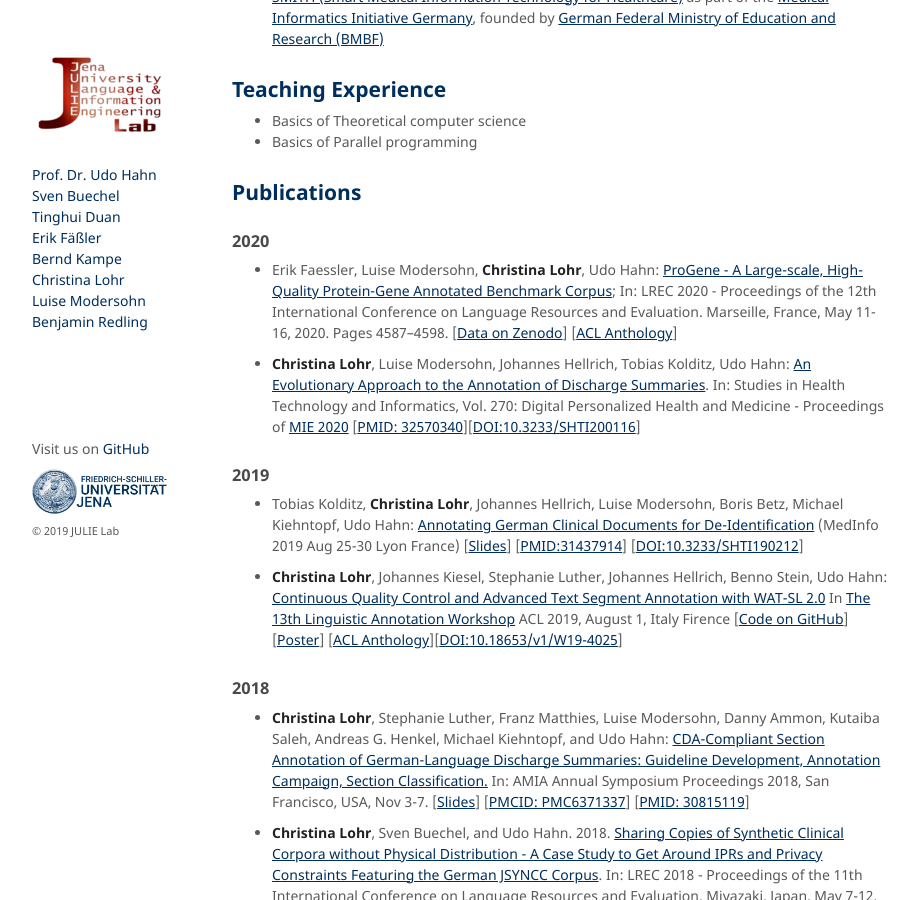
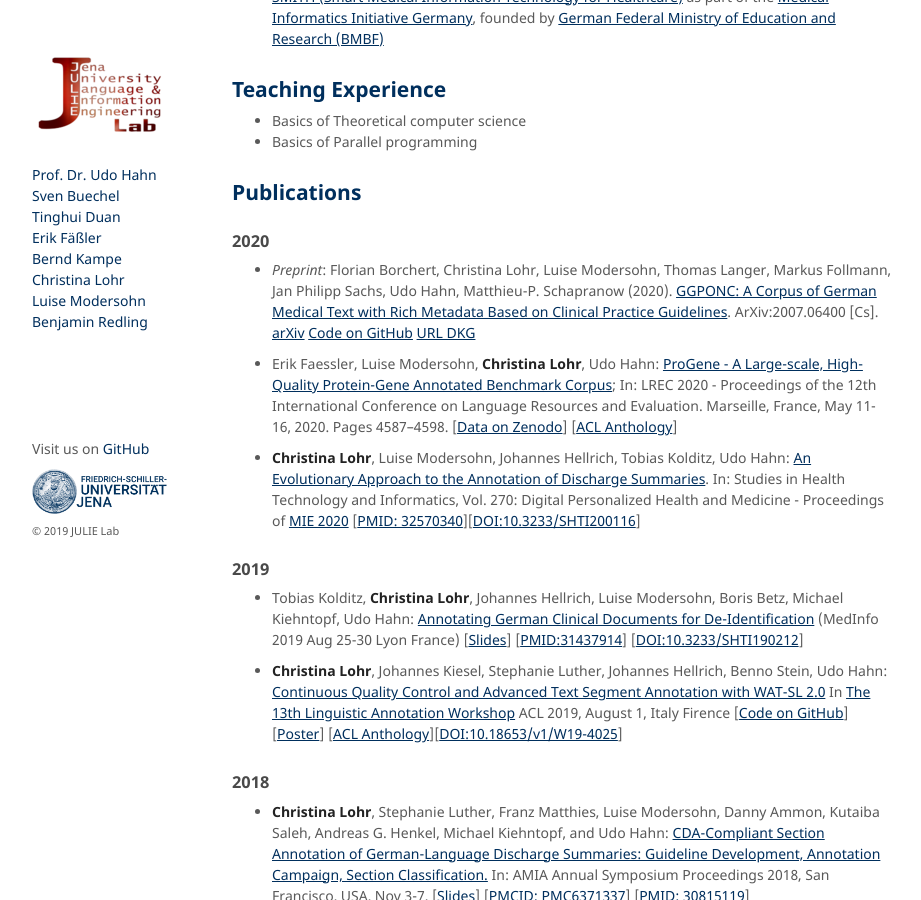
Before and after one commit to JULIELab/JULIELab.github.io, a Jekyll site: the page built from Staff/Lohr/index.md, in a window 1280 px wide and 900 px high, scrolled down 732 px. Shown: the whole window, without its empty margins (178-1099 px from the left). Built offline with Jekyll 4.4.1, drawn with Linux system fonts in a browser that asks for light colours; our own code applies the rules of GitHub Pages for plain Markdown files.

Commit message:
Update index.md

```diff
--- a/Staff/Lohr/index.md
+++ b/Staff/Lohr/index.md
@@ -30,6 +30,8 @@ layout: staff
 ## Publications
 
 ### 2020
+
+* *Preprint*: Florian Borchert, Christina Lohr, Luise Modersohn, Thomas Langer, Markus Follmann, Jan Philipp Sachs, Udo Hahn, Matthieu-P. Schapranow (2020). [GGPONC: A Corpus of German Medical Text with Rich Metadata Based on Clinical Practice Guidelines](http://arxiv.org/abs/2007.06400). ArXiv:2007.06400 [Cs]. [arXiv](http://arxiv.org/abs/2007.06400) [Code on GitHub](https://github.com/JULIELab/GGPOnc) [URL DKG](https://www.leitlinienprogramm-onkologie.de/projekte/ggponc-english/)
 
 * Erik Faessler, Luise Modersohn, **Christina Lohr**, Udo Hahn: [ProGene - A Large-scale, High-Quality Protein-Gene Annotated Benchmark Corpus](http://www.lrec-conf.org/proceedings/lrec2020/pdf/2020.lrec-1.564.pdf); In: LREC 2020 - Proceedings of the 12th International Conference on Language Resources and Evaluation. Marseille, France, May 11-16, 2020. Pages 4587--4598. [[Data on Zenodo](https://zenodo.org/record/3698568)] [[ACL Anthology](https://www.aclweb.org/anthology/2020.lrec-1.564/)]
 
```
